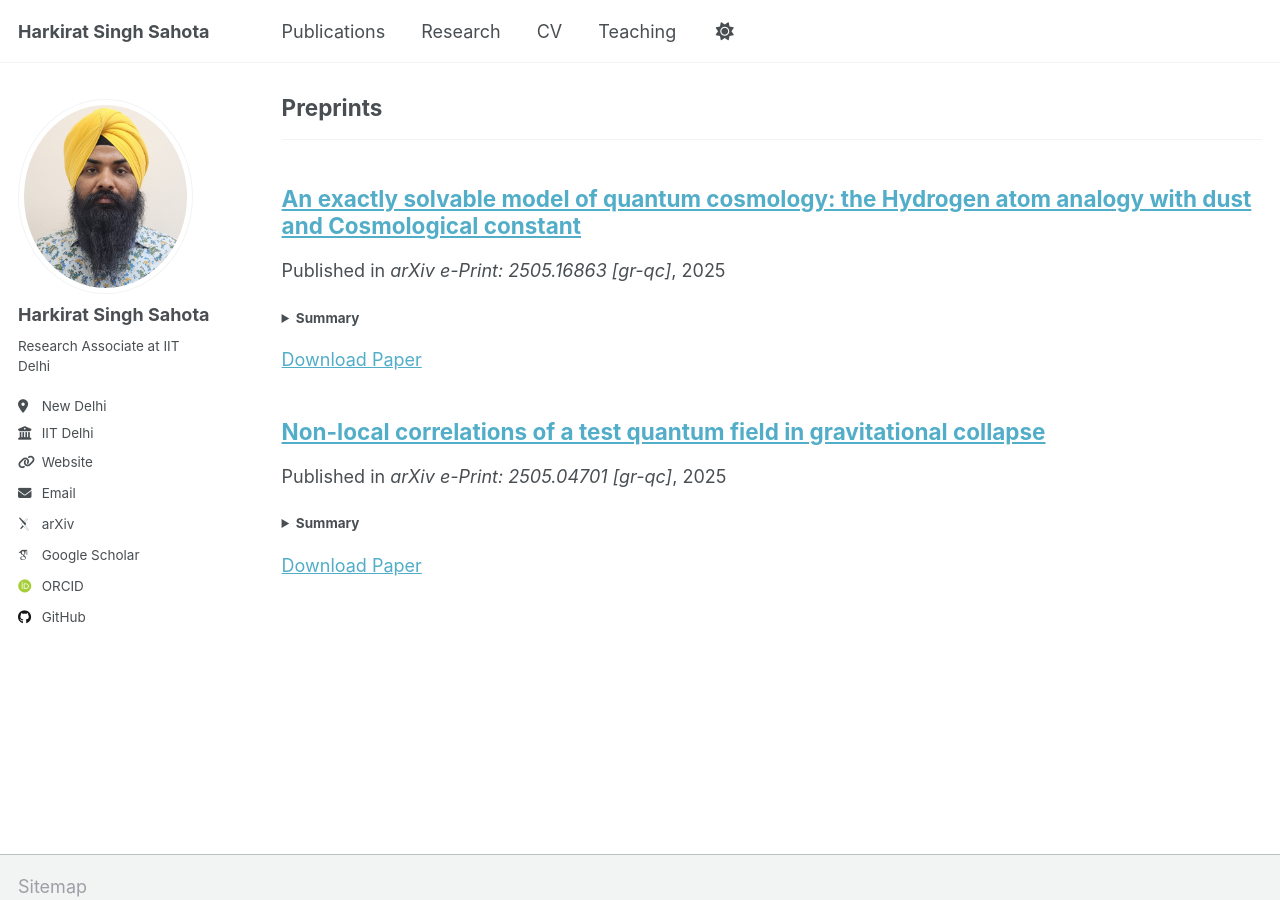
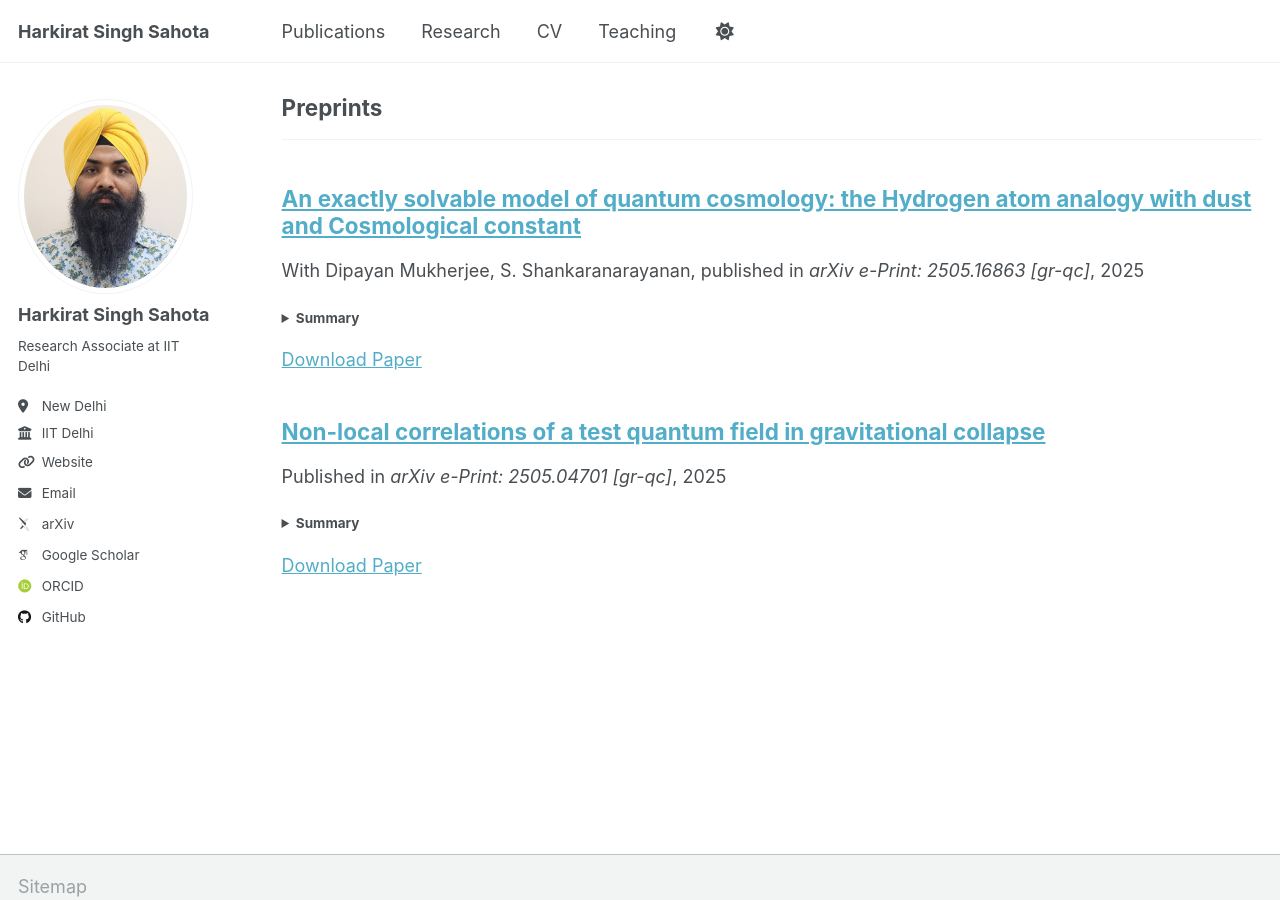
Before and after one commit to harkiratss/harkiratss.github.io, a Jekyll site: the page built from _pages/publications.html, in a window 1280 px wide and 900 px high, scrolled down 2054 px. Built offline with Jekyll 4.4.1, drawn with Linux system fonts in a browser that asks for light colours; some web fonts are replaced.

Commit message:
Update PrePrint1.md

```diff
--- a/_publications/PrePrint1.md
+++ b/_publications/PrePrint1.md
@@ -4,6 +4,7 @@ collection: publications
 category: preprints
 permalink: /publication/arxiv_1
 date: May 22, 2025
+other_authors: "Dipayan Mukherjee, S. Shankaranarayanan"
 venue: 'arXiv e-Print: 2505.16863 [gr-qc]'
 paperurl: 'https://arxiv.org/pdf/2505.16863'
 redirect_to: 'https://arxiv.org/abs/2505.16863'
```
